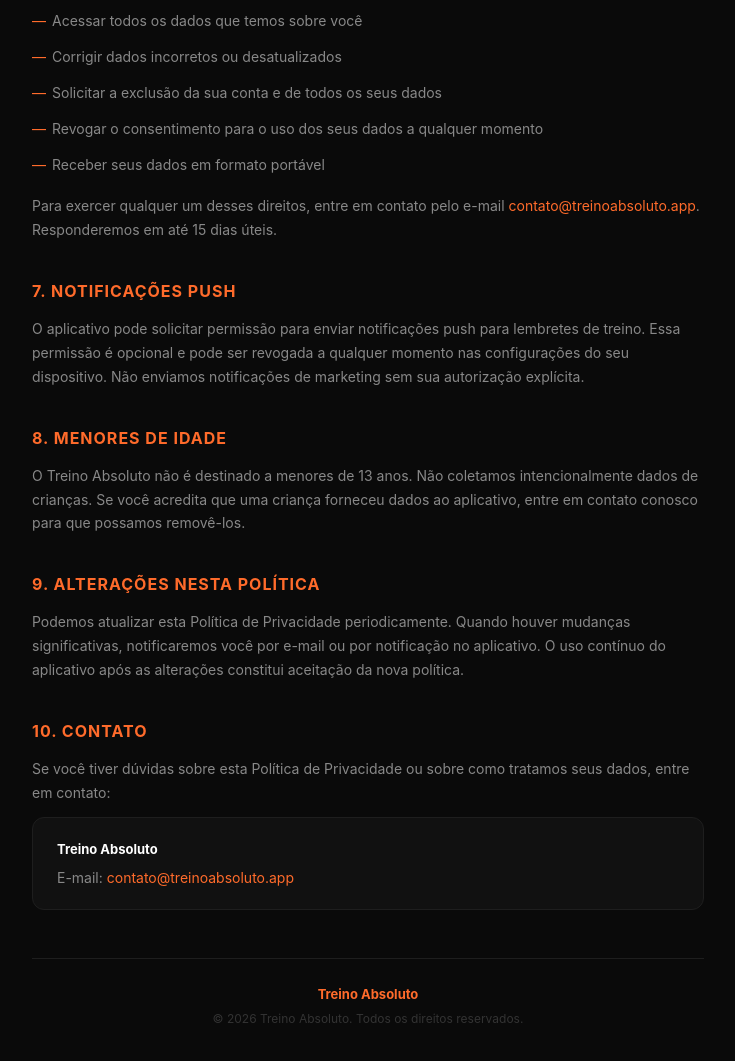
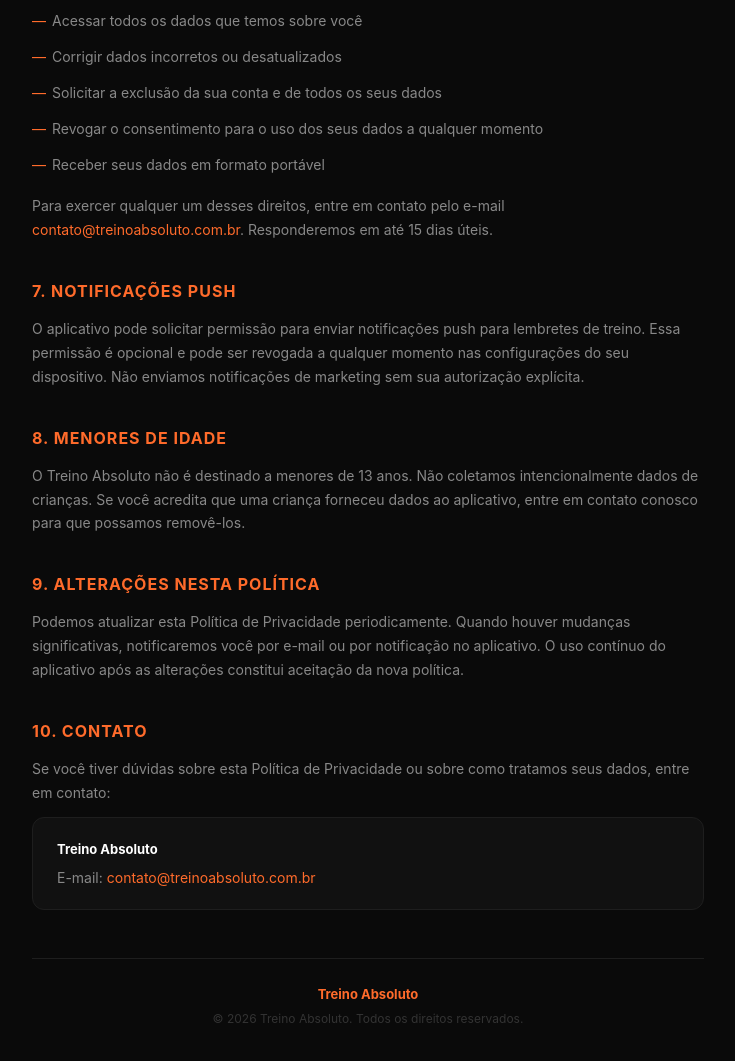
Before and after one commit to BrunoQE/treino-absoluto-privacy, a plain HTML site: page index.html in a window 1280 px wide. Shown: the part 2717-3778 px from the top of the page, without its empty margins (272-1007 px from the left). Drawn offline with Linux system fonts and the light colour scheme.

Commit message:
Update e-mail contato index.html

```diff
--- a/index.html
+++ b/index.html
@@ -278,7 +278,7 @@
 
         <p>
             Para exercer qualquer um desses direitos, entre em contato pelo e-mail
-            <a href="mailto:contato@treinoabsoluto.app">contato@treinoabsoluto.app</a>.
+            <a href="mailto:contato@treinoabsoluto.com.br">contato@treinoabsoluto.com.br</a>.
             Responderemos em até 15 dias úteis.
         </p>
 
@@ -319,7 +319,7 @@
 
         <div class="card">
             <div class="card-title">Treino Absoluto</div>
-            <p>E-mail: <a href="mailto:contato@treinoabsoluto.app">contato@treinoabsoluto.app</a></p>
+            <p>E-mail: <a href="mailto:contato@treinoabsoluto.com.br">contato@treinoabsoluto.com.br</a></p>
         </div>
 
         <!-- FOOTER -->
```
